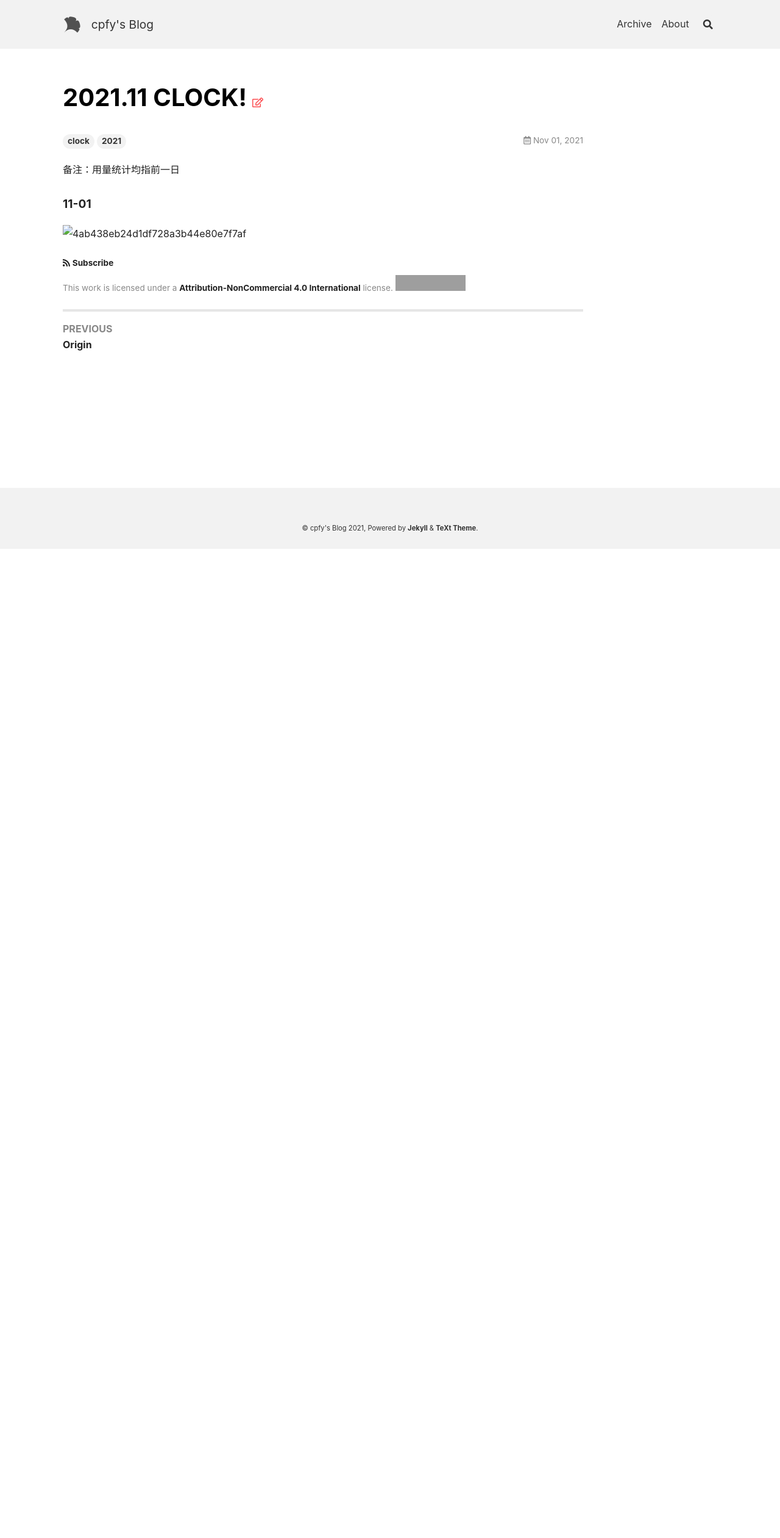
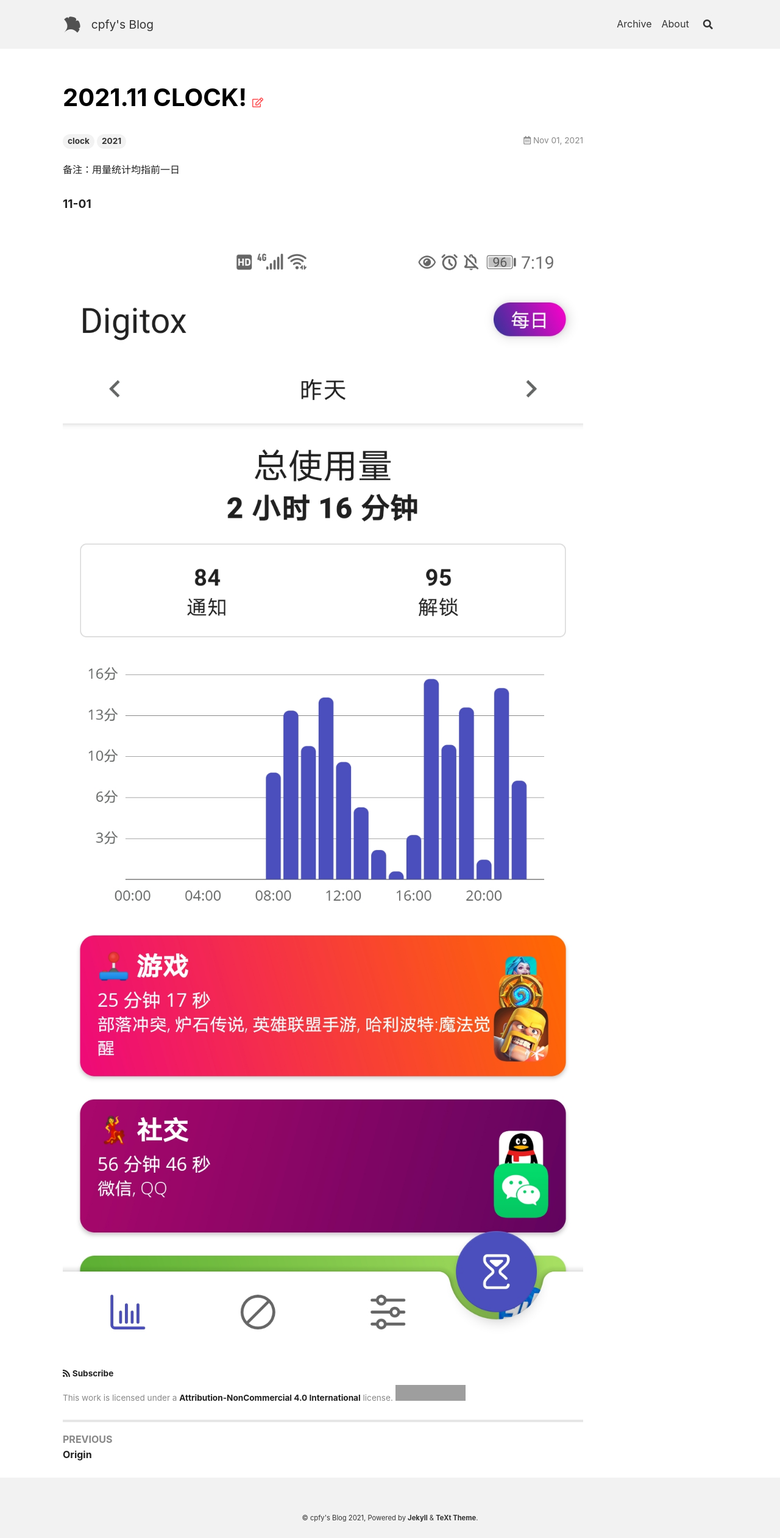
Before and after one commit to cpfy/cpfy.github.io, a Jekyll site: the page built from _posts/2021-11-01-2021.11 CLOCK!.md, in a window 1280 px wide. Shown: the whole page at 61% size. Built offline with Jekyll 4.4.1, drawn with Linux system fonts in a browser that asks for light colours; nearby versions of some CDN libraries; before the commit the page ends 900 px from its top, so only the background shows below that; grey boxes are pictures that could not be loaded.

Commit message:
2021-11-01 add pic from github

```diff
--- a/_posts/2021-11-01-2021.11 CLOCK!.md
+++ b/_posts/2021-11-01-2021.11 CLOCK!.md
@@ -7,4 +7,4 @@ tags: clock 2021
 
 #### 11-01
 
-![4ab438eb24d1df728a3b44e80e7f7af](2021-11-01-2021.11 CLOCK!.assets/4ab438eb24d1df728a3b44e80e7f7af.jpg)
+![img](https://raw.githubusercontent.com/cpfy/cpfy.github.io/main/assets/images/clock/4ab438eb24d1df728a3b44e80e7f7af.jpg)
```
